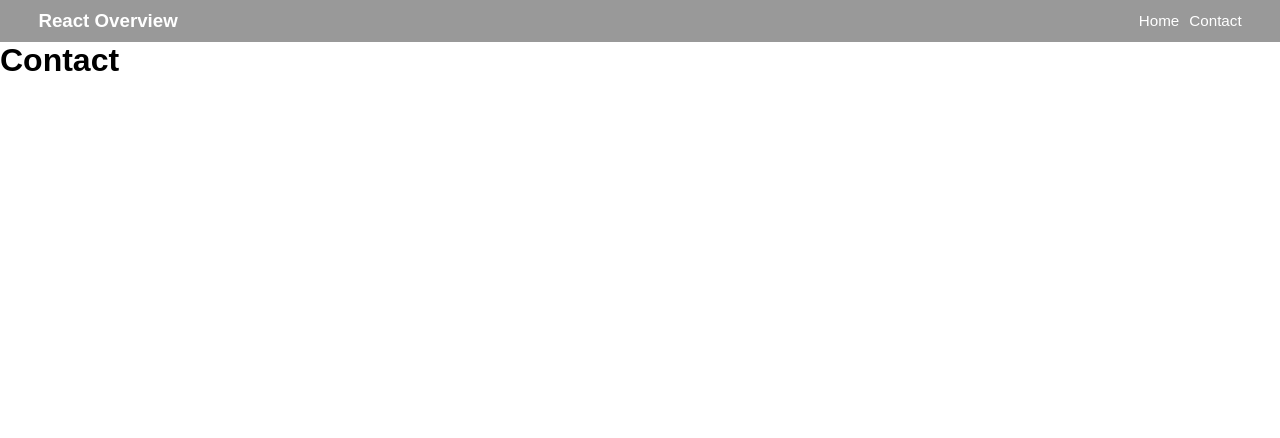
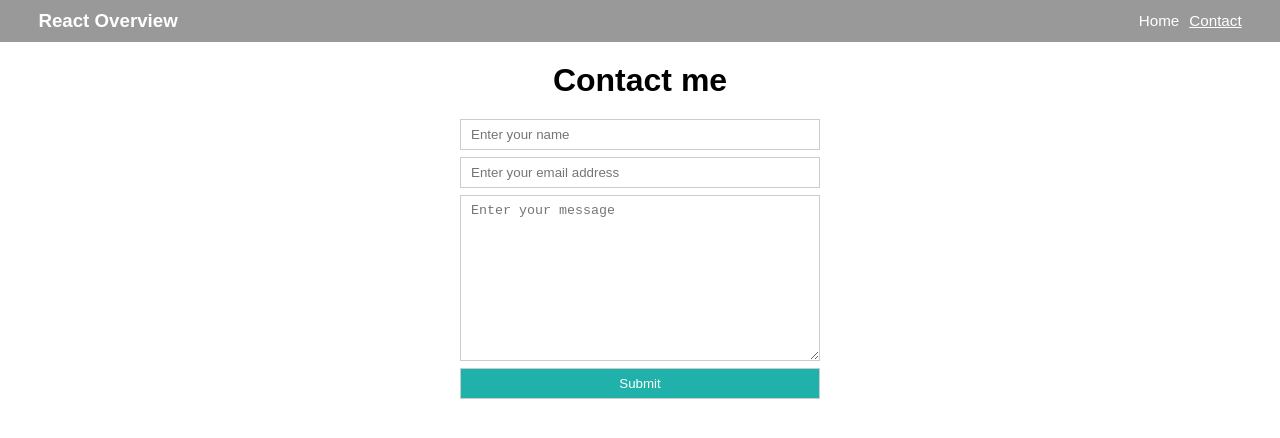
Before and after one commit to richyrichyrich38/react_playground_1, a React (Create React App) app: page /contact in a window 1280 px wide. Shown: the top 438 px of the page. Built offline with nearby package versions, Linux system fonts and the light colour scheme.

Commit message:
private styles overview

```diff
--- a/src/index.css
+++ b/src/index.css
@@ -9,6 +9,20 @@ html, body, #root {
 
 body {
   font-family: sans-serif;
+}
+
+form {
+  width: 360px;
+  display: flex;
+  flex-direction: column;
+  margin: auto;
+}
+
+form > * {
+  padding: 7px 10px;
+  margin-bottom: 7px;
+  border: 1px solid #ccc;
+  outline: none;
 }
 
 header {
@@ -23,14 +37,16 @@ header {
 header nav a {
   color: #fff;
   text-decoration: none;
-  background: none;
-  border: none;
   font-size: .95rem;
-  cursor: pointer;
+
 }
 
 header nav a:not(:last-child) {
   margin-right: 10px;
+}
+
+header nav a.active {
+  text-decoration: underline;
 }
 
 main {
--- a/src/pages/Contact.js
+++ b/src/pages/Contact.js
@@ -1,6 +1,29 @@
+const styles = {
+  header: {
+    textAlign: 'center',
+    margin: '20px 0'
+  },
+
+  submitBtn: {
+    backgroundColor: 'lightseagreen',
+    color: 'white',
+    cursor: 'pointer'
+  }
+};
+
 function Contact() {
   return (
-    <h1>Contact</h1>
+    <>
+      <h1 style={styles.header}>Contact me</h1>
+
+      <form action="">
+        <input type="text" placeholder="Enter your name" />
+        <input type="text" placeholder="Enter your email address" />
+        <textarea placeholder="Enter your message" cols="30" rows="10"></textarea>
+        <button style={styles.submitBtn}>Submit</button>
+
+      </form>
+    </>
   )
 }
 
```
